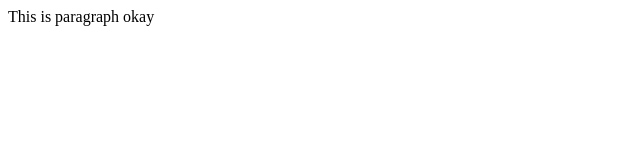
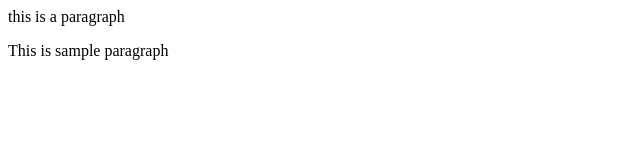
Before and after one commit to pradeepkumar456/LocalRepo, a plain HTML site: page index.html in a window 1280 px wide. Shown: the whole page, without its empty margins (0-640 px from the left). Drawn offline with Linux system fonts and the light colour scheme.

Commit message:
New branch

```diff
--- a/index.html
+++ b/index.html
@@ -1 +1,2 @@
-<P>This is paragraph okay</P>
+<p>this is a paragraph </p>
+<p>This is sample paragraph</p>
```
